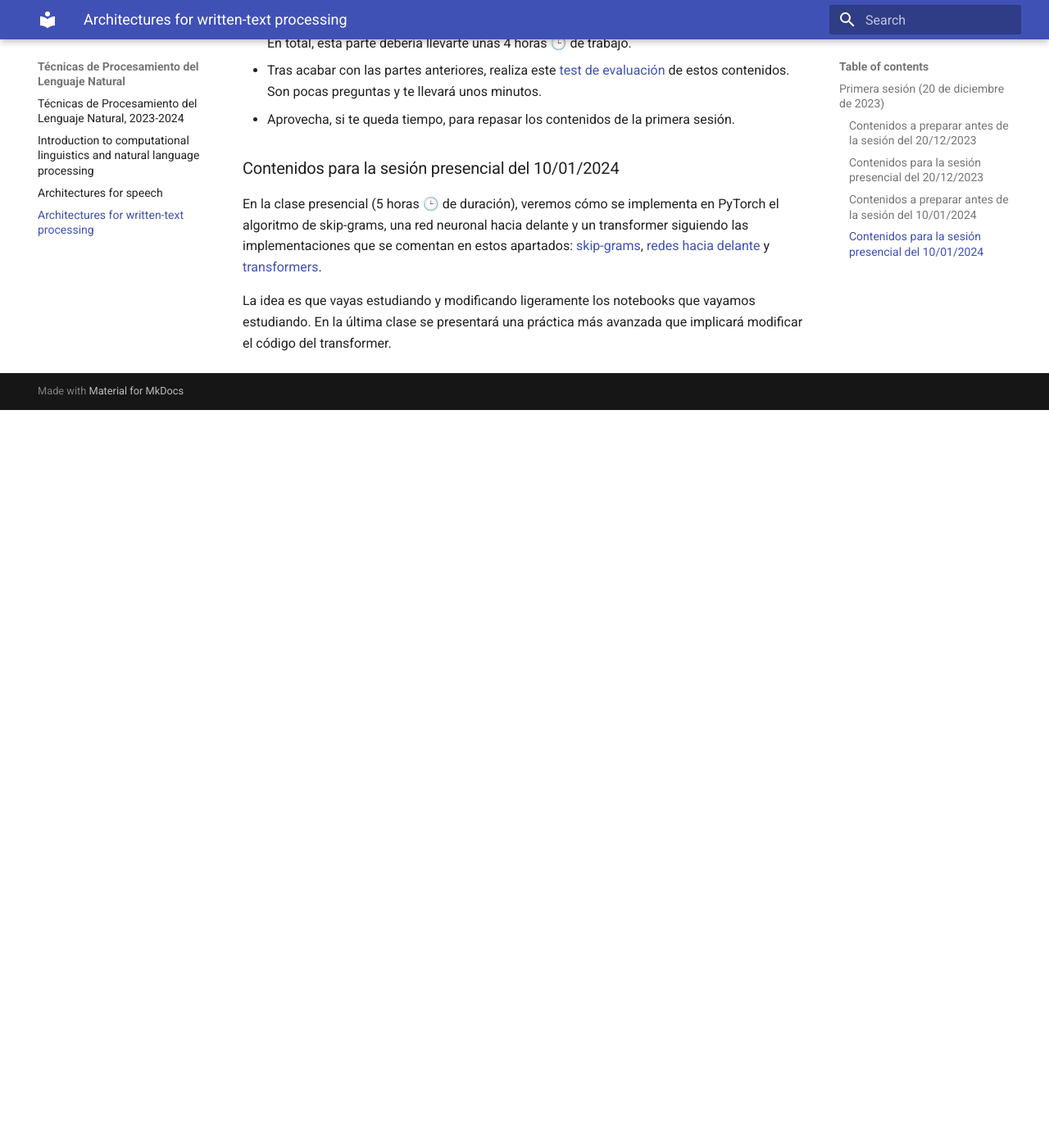
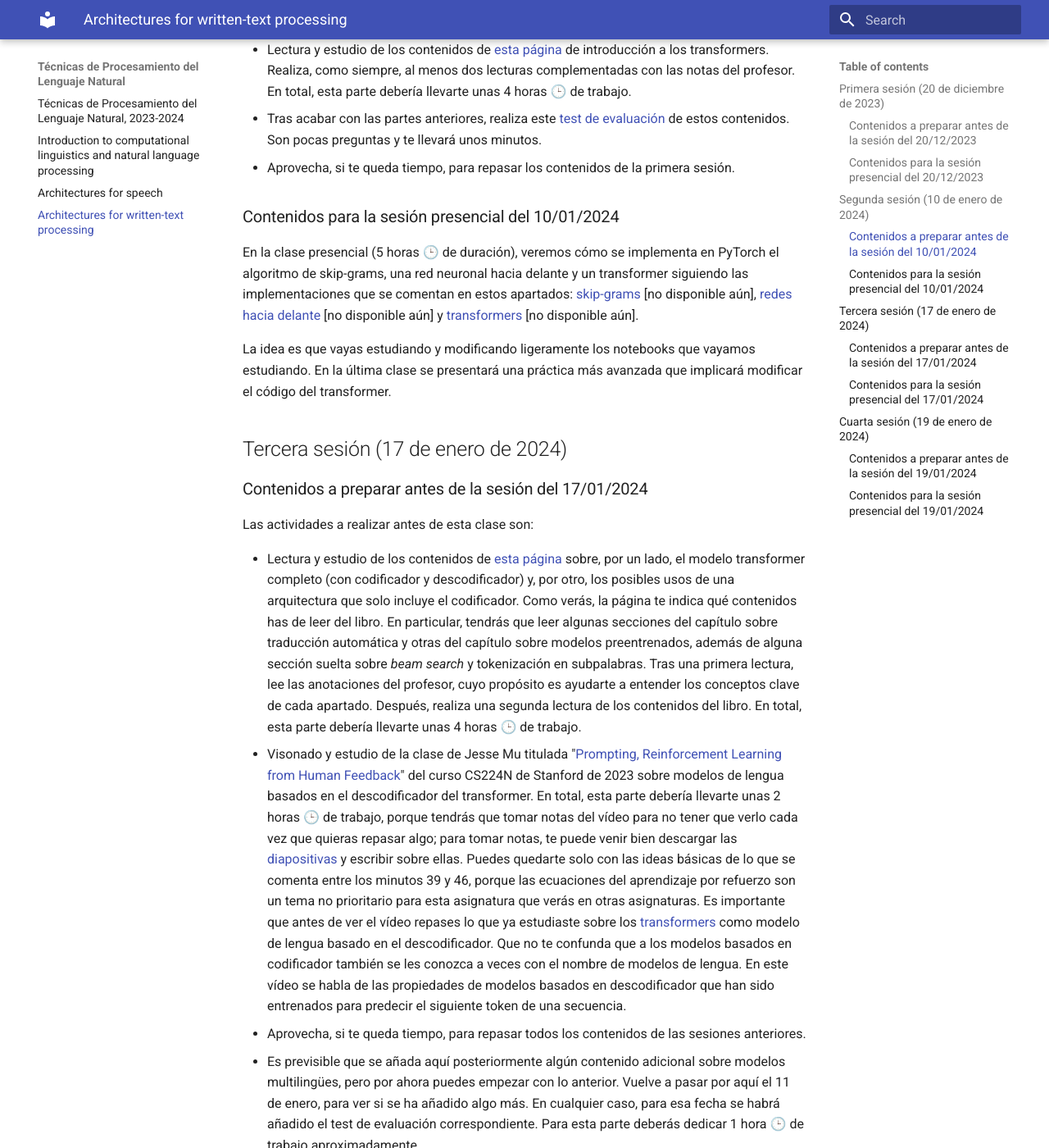
Before and after one commit to jaspock/tpln2324, an MkDocs documentation site: the page built from docs/text.md, in a window 1280 px wide and 1400 px high, scrolled down 1657 px. Shown: the whole window at 82% size. Built offline with MkDocs 1.6.1 and Material for MkDocs 9.7.7, drawn with Linux system fonts in a browser that asks for light colours; before the commit the page ends 2157 px from its top, so only the background shows below that; some of the changed text lies outside the part shown.

Commit message:
Nuevas actividades

```diff
--- a/docs/text.md
+++ b/docs/text.md
@@ -20,6 +20,8 @@ En la clase presencial (2,5 horas 🕒️ de duración), veremos cómo se implem
 
 La idea es que vayas estudiando y modificando ligeramente los notebooks que vayamos estudiando. En la última clase se presentará una práctica más avanzada que implicará modificar el código del transformer.
 
+## Segunda sesión (10 de enero de 2024)
+
 ### Contenidos a preparar antes de la sesión del 10/01/2024
 
 Las actividades a realizar antes de esta clase son:
@@ -32,6 +34,31 @@ Las actividades a realizar antes de esta clase son:
 
 ### Contenidos para la sesión presencial del 10/01/2024
 
-En la clase presencial (5 horas 🕒️ de duración), veremos cómo se implementa en PyTorch el algoritmo de skip-grams, una red neuronal hacia delante y un transformer siguiendo las implementaciones que se comentan en estos apartados: [skip-grams](https://dlsi.ua.es/~japerez/materials/transformers/implementacion/#codigo-para-skip-grams), [redes hacia delante](https://dlsi.ua.es/~japerez/materials/transformers/implementacion/#codigo-para-un-modelo-de-lengua-con-redes-feedforward) y [transformers](https://dlsi.ua.es/~japerez/materials/transformers/implementacion/#codigo-para-un-transformer-del-proyecto-mingpt).
+En la clase presencial (5 horas 🕒️ de duración), veremos cómo se implementa en PyTorch el algoritmo de skip-grams, una red neuronal hacia delante y un transformer siguiendo las implementaciones que se comentan en estos apartados: [skip-grams](https://dlsi.ua.es/~japerez/materials/transformers/implementacion/#codigo-para-skip-grams) [no disponible aún], [redes hacia delante](https://dlsi.ua.es/~japerez/materials/transformers/implementacion/#codigo-para-un-modelo-de-lengua-con-redes-feedforward) [no disponible aún] y [transformers](https://dlsi.ua.es/~japerez/materials/transformers/implementacion/#codigo-para-un-transformer-del-proyecto-mingpt) [no disponible aún].
 
 La idea es que vayas estudiando y modificando ligeramente los notebooks que vayamos estudiando. En la última clase se presentará una práctica más avanzada que implicará modificar el código del transformer.
+
+## Tercera sesión (17 de enero de 2024)
+
+### Contenidos a preparar antes de la sesión del 17/01/2024
+
+Las actividades a realizar antes de esta clase son:
+
+- Lectura y estudio de los contenidos de [esta página](https://dlsi.ua.es/~japerez/materials/transformers/attention2/) sobre, por un lado, el modelo transformer completo (con codificador y descodificador) y, por otro, los posibles usos de una arquitectura que solo incluye el codificador. Como verás, la página te indica qué contenidos has de leer del libro. En particular, tendrás que leer algunas secciones del capítulo sobre traducción automática y otras del capítulo sobre modelos preentrenados, además de alguna sección suelta sobre *beam search* y tokenización en subpalabras. Tras una primera lectura, lee las anotaciones del profesor, cuyo propósito es ayudarte a entender los conceptos clave de cada apartado. Después, realiza una segunda lectura de los contenidos del libro. En total, esta parte debería llevarte unas 4 horas 🕒️ de trabajo.
+- Visonado y estudio de la clase de Jesse Mu titulada "[Prompting, Reinforcement Learning from Human Feedback](https://youtu.be/SXpJ9EmG3s4?si=j4B1U2Z-JCyYJwlc)" del curso CS224N de Stanford de 2023 sobre modelos de lengua basados en el descodificador del transformer. En total, esta parte debería llevarte unas 2 horas 🕒️ de trabajo, porque tendrás que tomar notas del vídeo para no tener que verlo cada vez que quieras repasar algo; para tomar notas, te puede venir bien descargar las [diapositivas](https://web.stanford.edu/class/cs224n/slides/cs224n-2023-lecture11-prompting-rlhf.pdf) y escribir sobre ellas. Puedes quedarte solo con las ideas básicas de lo que se comenta entre los minutos 39 y 46, porque las ecuaciones del aprendizaje por refuerzo son un tema no prioritario para esta asignatura que verás en otras asignaturas. Es importante que antes de ver el vídeo repases lo que ya estudiaste sobre los [transformers](https://dlsi.ua.es/~japerez/materials/transformers/attention/) como modelo de lengua basado en el descodificador. Que no te confunda que a los modelos basados en codificador también se les conozca a veces con el nombre de modelos de lengua. En este vídeo se habla de las propiedades de modelos basados en descodificador que han sido entrenados para predecir el siguiente token de una secuencia.
+- Aprovecha, si te queda tiempo, para repasar todos los contenidos de las sesiones anteriores.
+- Es previsible que se añada aquí posteriormente algún contenido adicional sobre modelos multilingües, pero por ahora puedes empezar con lo anterior. Vuelve a pasar por aquí el 11 de enero, para ver si se ha añadido algo más. En cualquier caso, para esa fecha se habrá añadido el test de evaluación correspondiente. Para esta parte deberás dedicar 1 hora 🕒️ de trabajo aproximadamente.
+
+### Contenidos para la sesión presencial del 17/01/2024
+
+En la clase presencial (5 horas 🕒️ de duración), veremos cómo se implementa sobre nuestro código de la arquitectura transformer tanto un modelo de lengua basado en descodificador como un modelo de reconocimiento de entidades nombradas basado en codificador. Para ello seguiremos las implementaciones que se comentan en estos apartados: [modelo de lengua](https://dlsi.ua.es/~japerez/materials/transformers/implementacion/#codigo-para-un-modelo-de-lengua-con-transformers) [no disponible aún] y [modelo de reconocimiento de entidades nombradas](https://dlsi.ua.es/~japerez/materials/transformers/implementacion/#codigo-para-un-modelo-de-reconocimiento-de-entidades-nombradas-con-transformers) [no disponible aún]. Aprovecharemos para repasar algunos aspectos del código de sesiones anteriores y relacionar los aspectos teóricos con los prácticos. Presentaremos también la práctica que tienes que entregar para este bloque de la asignatura.
+
+## Cuarta sesión (19 de enero de 2024)
+
+### Contenidos a preparar antes de la sesión del 19/01/2024
+
+Pendiente.
+
+### Contenidos para la sesión presencial del 19/01/2024
+
+Pendiente.
```
